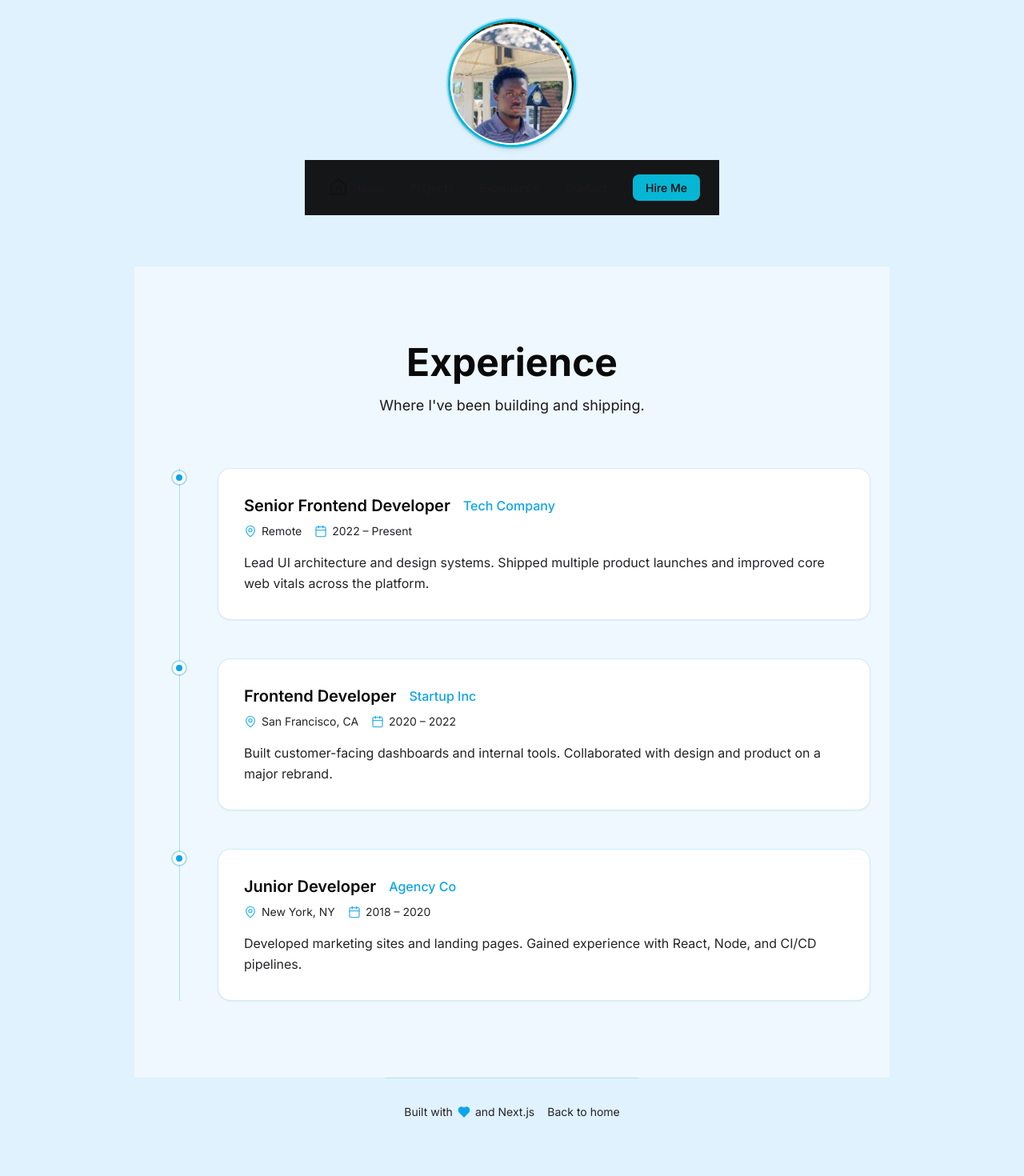
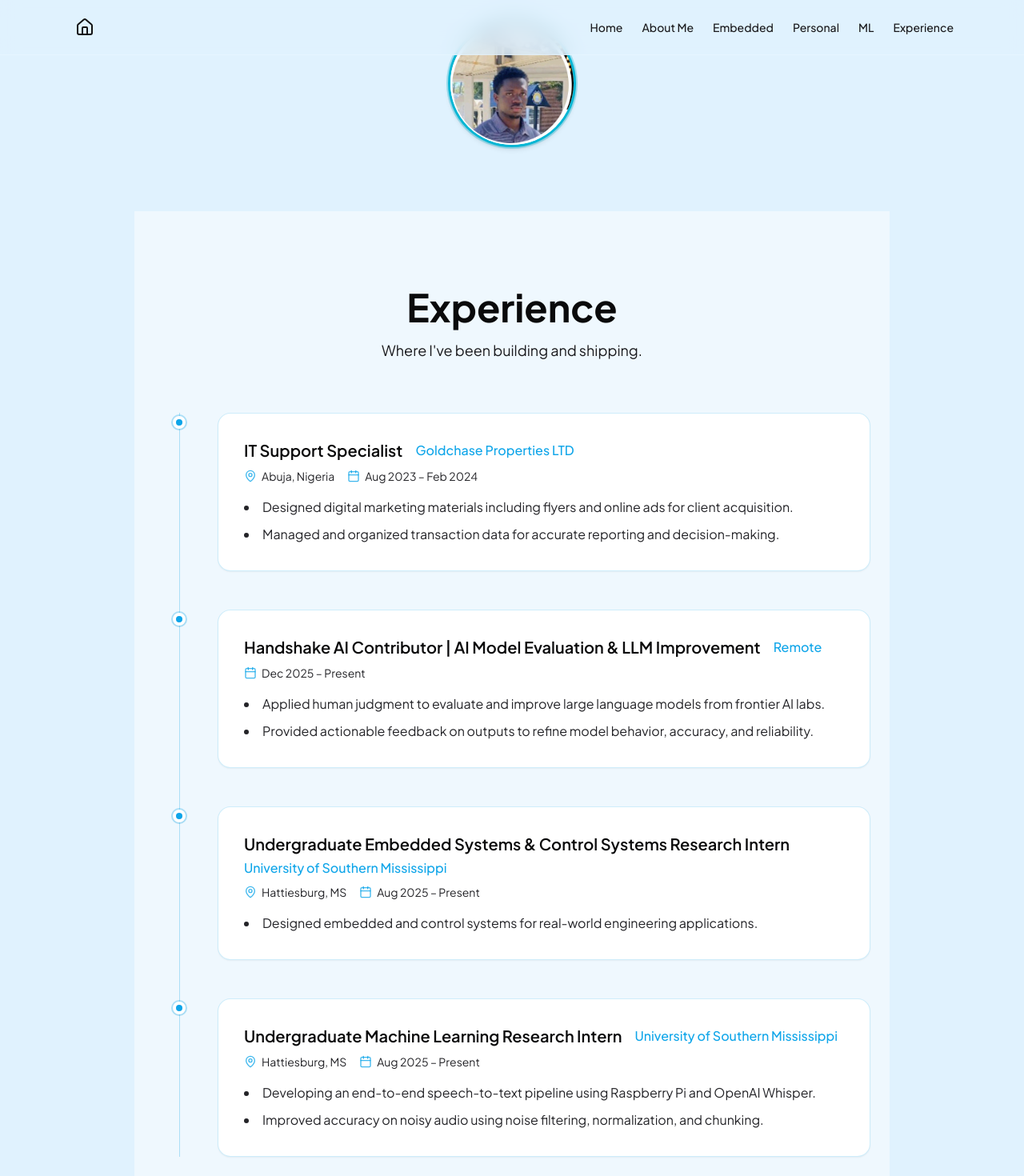
Before and after one commit to Tobechukwu-Ikenwe/Portfolio-website, a Next.js app: page /experience in a window 1280 px wide. Shown: the top 1470 px of the page at 80% size. Before the commit the page ends 1432 px from the top, so only its background shows below. Built offline with nearby package versions, Linux system fonts and the light colour scheme.

Commit message:
Use Plus Jakarta Sans font for unique, readable typography

```diff
--- a/app/layout.js
+++ b/app/layout.js
@@ -1,18 +1,26 @@
-import { Inter } from 'next/font/google'
+import { Plus_Jakarta_Sans } from 'next/font/google'
 import ProfileImage from '@/components/ProfileImage'
 import './globals.css'
 
-const inter = Inter({ subsets: ['latin'], variable: '--font-sans' })
+const plusJakarta = Plus_Jakarta_Sans({
+  subsets: ['latin'],
+  variable: '--font-sans',
+  display: 'swap',
+  weight: ['400', '500', '600', '700'],
+})
 
 export const metadata = {
   title: 'Tobechukwu Ikenwe | Portfolio',
   description: 'Portfolio of Tobechukwu Ikenwe — projects, experience, and contact.',
+  icons: {
+    icon: '/favicon.png',
+  },
 }
 
 export default function RootLayout({ children }) {
   return (
     <html lang="en">
-      <body className={`${inter.variable} font-sans min-h-screen bg-bg-page antialiased`}>
+      <body className={`${plusJakarta.variable} font-sans min-h-screen bg-bg-page antialiased`}>
         <div className="flex flex-col items-center w-full min-h-screen">
           <ProfileImage />
           {children}
--- a/app/page.js
+++ b/app/page.js
@@ -1,15 +1,97 @@
 import Nav from '@/components/Nav'
 import Hero from '@/components/Hero'
+import ProjectSection from '@/components/ProjectSection'
+import Experience from '@/components/Experience'
+import Contact from '@/components/Contact'
 import Footer from '@/components/Footer'
+
+const embeddedProjects = [
+  {
+    title: 'Embedded Control System A',
+    description: 'Real-time control system for industrial automation with sensor feedback and actuation.',
+    tags: ['C', 'Embedded', 'RTOS'],
+    image: 'https://placehold.co/600x400/e0f2fe/0ea5e9?text=Embedded+1',
+    link: 'https://github.com',
+  },
+  {
+    title: 'Motor Control & Drives',
+    description: 'Design and tuning of motor control loops for precision motion applications.',
+    tags: ['Control Systems', 'MATLAB', 'Simulink'],
+    image: 'https://placehold.co/600x400/e0f2fe/0284c7?text=Embedded+2',
+    link: 'https://github.com',
+  },
+  {
+    title: 'Sensor Fusion Pipeline',
+    description: 'Multi-sensor data fusion for state estimation in embedded platforms.',
+    tags: ['Embedded', 'Signal Processing', 'C++'],
+    image: 'https://placehold.co/600x400/e0f2fe/06b6d4?text=Embedded+3',
+    link: 'https://github.com',
+  },
+]
+
+const personalProjects = [
+  {
+    title: 'Portfolio Site',
+    description: 'Personal portfolio built with Next.js, Tailwind, and modern tooling.',
+    tags: ['Next.js', 'Tailwind', 'Vercel'],
+    image: 'https://placehold.co/600x400/e0f2fe/0ea5e9?text=Personal+1',
+    link: 'https://github.com',
+  },
+  {
+    title: 'CLI Tool',
+    description: 'Command-line utility for local development and automation workflows.',
+    tags: ['Node.js', 'TypeScript', 'CLI'],
+    image: 'https://placehold.co/600x400/e0f2fe/0891b2?text=Personal+2',
+    link: 'https://github.com',
+  },
+  {
+    title: 'Side Project',
+    description: 'Full-stack side project with auth, API, and responsive UI.',
+    tags: ['React', 'API', 'PostgreSQL'],
+    image: 'https://placehold.co/600x400/e0f2fe/06b6d4?text=Personal+3',
+    link: 'https://github.com',
+  },
+]
+
+const mlProjects = [
+  {
+    title: 'Speech-to-Text Pipeline',
+    description: 'End-to-end pipeline on Raspberry Pi using OpenAI Whisper; noise filtering and chunking for better accuracy on noisy audio.',
+    tags: ['Python', 'Whisper', 'Raspberry Pi'],
+    image: 'https://placehold.co/600x400/e0f2fe/7c3aed?text=ML+Project',
+    link: 'https://github.com',
+  },
+]
 
 export default function Home() {
   return (
     <>
       <Nav />
-      <main>
+      <main className="pt-0">
         <Hero />
+        <About />
+        <ProjectSection
+          id="embedded-projects"
+          title="Embedded / Control Systems Research Projects"
+          subtitle="Research and applied projects in embedded and control systems."
+          projects={embeddedProjects}
+        />
+        <ProjectSection
+          id="personal-projects"
+          title="Personal Projects"
+          subtitle="Side projects and tools built for learning and productivity."
+          projects={personalProjects}
+        />
+        <ProjectSection
+          id="ml-projects"
+          title="Machine Learning Projects"
+          subtitle="ML and speech/audio pipelines."
+          projects={mlProjects}
+        />
+        <Experience />
+        <Contact />
+        <Footer />
       </main>
-      <Footer />
     </>
   )
 }
--- /dev/null
+++ b/components/About.jsx
@@ -0,0 +1,14 @@
+'use client'
+
+export default function About() {
+  return (
+    <section id="about" className="py-24 px-6 scroll-mt-20">
+      <div className="max-w-3xl mx-auto">
+        <h2 className="text-3xl sm:text-4xl font-bold text-surface-900 mb-8 text-center">About Me</h2>
+        <p className="text-surface-700 text-lg leading-relaxed">
+          I am passionate about problem-solving and finding the most efficient, elegant solutions rather than just any solution. I am particularly fascinated by the development of AI and how it can be leveraged to make the world a better place. I enjoy exploring systems at a low level to understand how they work internally and thrive on learning deeply enough that I can teach others, because teaching strengthens my own understanding. Helping people and sharing knowledge is one of my core motivations, and I strive to combine curiosity, technical skill, and empathy in everything I do.
+        </p>
+      </div>
+    </section>
+  )
+}
--- a/components/Contact.jsx
+++ b/components/Contact.jsx
@@ -15,7 +15,7 @@ export default function Contact() {
   }
 
   return (
-    <section id="contact" className="py-24 px-6">
+    <section id="contact" className="py-24 px-6 scroll-mt-20">
       <div className="max-w-2xl mx-auto">
         <div className="text-center mb-12">
           <h2 className="text-4xl sm:text-5xl font-bold text-surface-900 mb-4">Get in Touch</h2>
--- a/components/Experience.jsx
+++ b/components/Experience.jsx
@@ -4,31 +4,49 @@ import { MapPin, Calendar } from 'lucide-react'
 
 const timeline = [
   {
-    role: 'Senior Frontend Developer',
-    company: 'Tech Company',
-    location: 'Remote',
-    period: '2022 – Present',
-    description: 'Lead UI architecture and design systems. Shipped multiple product launches and improved core web vitals across the platform.',
+    role: 'IT Support Specialist',
+    company: 'Goldchase Properties LTD',
+    location: 'Abuja, Nigeria',
+    period: 'Aug 2023 – Feb 2024',
+    items: [
+      'Designed digital marketing materials including flyers and online ads for client acquisition.',
+      'Managed and organized transaction data for accurate reporting and decision-making.',
+    ],
   },
   {
-    role: 'Frontend Developer',
-    company: 'Startup Inc',
-    location: 'San Francisco, CA',
-    period: '2020 – 2022',
-    description: 'Built customer-facing dashboards and internal tools. Collaborated with design and product on a major rebrand.',
+    role: 'Handshake AI Contributor | AI Model Evaluation & LLM Improvement',
+    company: 'Remote',
+    location: '',
+    period: 'Dec 2025 – Present',
+    items: [
+      'Applied human judgment to evaluate and improve large language models from frontier AI labs.',
+      'Provided actionable feedback on outputs to refine model behavior, accuracy, and reliability.',
+    ],
   },
   {
-    role: 'Junior Developer',
-    company: 'Agency Co',
-    location: 'New York, NY',
-    period: '2018 – 2020',
-    description: 'Developed marketing sites and landing pages. Gained experience with React, Node, and CI/CD pipelines.',
+    role: 'Undergraduate Embedded Systems & Control Systems Research Intern',
+    company: 'University of Southern Mississippi',
+    location: 'Hattiesburg, MS',
+    period: 'Aug 2025 – Present',
+    items: [
+      'Designed embedded and control systems for real-world engineering applications.',
+    ],
+  },
+  {
+    role: 'Undergraduate Machine Learning Research Intern',
+    company: 'University of Southern Mississippi',
+    location: 'Hattiesburg, MS',
+    period: 'Aug 2025 – Present',
+    items: [
+      'Developing an end-to-end speech-to-text pipeline using Raspberry Pi and OpenAI Whisper.',
+      'Improved accuracy on noisy audio using noise filtering, normalization, and chunking.',
+    ],
   },
 ]
 
 export default function Experience() {
   return (
-    <section id="experience" className="py-24 px-6 bg-white/50">
+    <section id="experience" className="py-24 px-6 bg-white/50 scroll-mt-20">
       <div className="max-w-4xl mx-auto">
         <div className="text-center mb-16">
           <h2 className="text-4xl sm:text-5xl font-bold text-surface-900 mb-4">Experience</h2>
@@ -38,13 +56,11 @@ export default function Experience() {
         </div>
 
         <div className="relative">
-          {/* Vertical line */}
           <div className="absolute left-6 sm:left-8 top-0 bottom-0 w-px bg-primary/30" />
 
           <div className="space-y-12">
-            {timeline.map((item, i) => (
+            {timeline.map((item) => (
               <div key={item.role + item.company} className="relative pl-16 sm:pl-20">
-                {/* Dot */}
                 <div className="absolute left-4 sm:left-6 top-1 w-4 h-4 rounded-full bg-primary border-4 border-white ring-2 ring-primary/30 shadow-sm" />
 
                 <div className="rounded-2xl bg-white border border-primary/20 p-6 sm:p-8 hover:border-primary/40 transition-colors duration-300 shadow-sm">
@@ -53,16 +69,22 @@ export default function Experience() {
                     <span className="text-primary font-medium">{item.company}</span>
                   </div>
                   <div className="flex flex-wrap gap-4 text-surface-600 text-sm mb-4">
-                    <span className="inline-flex items-center gap-1.5">
-                      <MapPin className="w-4 h-4 text-primary/80" />
-                      {item.location}
-                    </span>
+                    {item.location && (
+                      <span className="inline-flex items-center gap-1.5">
+                        <MapPin className="w-4 h-4 text-primary/80" />
+                        {item.location}
+                      </span>
+                    )}
                     <span className="inline-flex items-center gap-1.5">
                       <Calendar className="w-4 h-4 text-primary/80" />
                       {item.period}
                     </span>
                   </div>
-                  <p className="text-surface-600 leading-relaxed">{item.description}</p>
+                  <ul className="text-surface-600 leading-relaxed list-disc list-inside space-y-2">
+                    {item.items.map((bullet, i) => (
+                      <li key={i}>{bullet}</li>
+                    ))}
+                  </ul>
                 </div>
               </div>
             ))}
--- a/components/Footer.jsx
+++ b/components/Footer.jsx
@@ -1,18 +1,15 @@
 'use client'
 
 import Link from 'next/link'
-import { Heart } from 'lucide-react'
 
 export default function Footer() {
   return (
     <footer className="py-8 px-6 border-t border-primary/20">
       <div className="max-w-6xl mx-auto flex flex-col sm:flex-row items-center justify-between gap-4">
-        <p className="text-surface-600 text-sm flex items-center gap-1.5">
-          Built with <Heart className="w-4 h-4 text-primary fill-primary" /> and Next.js
-        </p>
+        <p className="text-surface-600 text-sm">All rights reserved.</p>
         <div className="flex gap-6">
-          <Link href="/" className="text-surface-600 hover:text-primary text-sm transition-colors">
-            Back to home
+          <Link href="#hero" className="text-surface-600 hover:text-primary text-sm transition-colors">
+            Back to top
           </Link>
         </div>
       </div>
--- a/components/Hero.jsx
+++ b/components/Hero.jsx
@@ -1,11 +1,11 @@
 'use client'
 
-import { ArrowRight, Sparkles } from 'lucide-react'
+import { ArrowRight } from 'lucide-react'
 import Link from 'next/link'
 
 export default function Hero() {
   return (
-    <section id="hero" className="relative min-h-screen flex items-center justify-center overflow-hidden">
+    <section id="hero" className="relative min-h-screen flex items-center justify-center overflow-hidden pt-16">
       {/* Subtle gradient orbs */}
       <div className="absolute inset-0 overflow-hidden pointer-events-none">
         <div className="absolute top-1/4 left-1/4 w-96 h-96 bg-primary/10 rounded-full blur-3xl" />
@@ -14,17 +14,12 @@ export default function Hero() {
       </div>
 
       <div className="relative z-10 max-w-4xl mx-auto px-6 text-center">
-        <div className="inline-flex items-center gap-2 px-4 py-2 rounded-full bg-white/80 border border-primary/30 text-surface-800 text-sm mb-8 animate-fade-in">
-          <Sparkles className="w-4 h-4 text-primary" />
-          <span>Available for new projects</span>
-        </div>
-
         <h1 className="text-5xl sm:text-6xl md:text-7xl font-bold tracking-tight text-surface-900 mb-6 animate-slide-up" style={{ animationDelay: '0.1s' }}>
           <span className="text-surface-700">
             Hi, I&apos;m
           </span>
           <br />
-          <span className="text-primary">Tobechukwu Ikenwe</span>
+          <span className="text-primary">Tobe</span>
         </h1>
 
         <p className="text-lg sm:text-xl text-surface-700 max-w-2xl mx-auto mb-10 animate-slide-up" style={{ animationDelay: '0.2s' }}>
@@ -33,14 +28,14 @@ export default function Hero() {
 
         <div className="flex flex-col sm:flex-row gap-4 justify-center animate-slide-up" style={{ animationDelay: '0.3s' }}>
           <Link
-            href="/contact"
+            href="#contact"
             className="inline-flex items-center justify-center gap-2 px-8 py-4 rounded-xl bg-secondary hover:bg-secondary-light text-white font-semibold transition-all duration-200 hover:scale-[1.02] hover:shadow-lg hover:shadow-secondary/25"
           >
             Hire Me
             <ArrowRight className="w-5 h-5" />
           </Link>
           <Link
-            href="/projects"
+            href="#embedded-projects"
             className="inline-flex items-center justify-center gap-2 px-8 py-4 rounded-xl bg-white hover:bg-white/90 text-surface-800 font-medium border border-primary/30 transition-all duration-200 shadow-sm"
           >
             View Work
--- a/components/Nav.jsx
+++ b/components/Nav.jsx
@@ -5,23 +5,25 @@ import Link from 'next/link'
 import { Menu, X, Home } from 'lucide-react'
 
 const links = [
-  { href: '/', label: 'Home' },
-  { href: '/projects', label: 'Projects' },
-  { href: '/experience', label: 'Experience' },
-  { href: '/contact', label: 'Contact' },
+  { href: '#hero', label: 'Home' },
+  { href: '#about', label: 'About Me' },
+  { href: '#embedded-projects', label: 'Embedded' },
+  { href: '#personal-projects', label: 'Personal' },
+  { href: '#ml-projects', label: 'ML' },
+  { href: '#experience', label: 'Experience' },
 ]
 
 export default function Nav() {
   const [open, setOpen] = useState(false)
 
   return (
-    <header className="sticky top-0 left-0 right-0 z-50 border-b border-surface-700/50 bg-surface-900/95 backdrop-blur-xl">
+    <header className="fixed top-0 left-0 right-0 z-50 border-b border-white/20 bg-bg-page/80 backdrop-blur-md">
       <nav className="max-w-6xl mx-auto px-6 py-4 flex items-center justify-between">
-        <Link href="/" className="p-1.5 text-surface-800 hover:text-primary transition-colors rounded-lg" aria-label="Home">
+        <Link href="#hero" className="p-1.5 text-surface-800 hover:text-primary transition-colors rounded-lg" aria-label="Home">
           <Home className="w-6 h-6" />
         </Link>
 
-        <ul className="hidden md:flex items-center gap-8">
+        <ul className="hidden md:flex items-center gap-6">
           {links.map(({ href, label }) => (
             <li key={href}>
               <Link
@@ -32,14 +34,6 @@ export default function Nav() {
               </Link>
             </li>
           ))}
-          <li>
-            <Link
-              href="/contact"
-              className="px-4 py-2 rounded-lg bg-secondary text-surface-900 font-medium hover:bg-secondary-light transition-colors text-sm"
-            >
-              Hire Me
-            </Link>
-          </li>
         </ul>
 
         <button
@@ -53,28 +47,19 @@ export default function Nav() {
       </nav>
 
       {open && (
-        <div className="md:hidden border-t border-surface-700 bg-surface-900/95 backdrop-blur-xl px-6 py-4">
+        <div className="md:hidden border-t border-primary/20 bg-bg-page/95 backdrop-blur-xl px-6 py-4">
           <ul className="flex flex-col gap-4">
             {links.map(({ href, label }) => (
               <li key={href}>
                 <Link
                   href={href}
                   onClick={() => setOpen(false)}
-                  className="block text-zinc-400 hover:text-white transition-colors font-medium"
+                  className="block text-surface-700 hover:text-primary transition-colors font-medium"
                 >
                   {label}
                 </Link>
               </li>
             ))}
-            <li>
-              <Link
-                href="/contact"
-                onClick={() => setOpen(false)}
-                className="block w-full text-center py-3 rounded-lg bg-secondary text-white font-medium"
-              >
-                Hire Me
-              </Link>
-            </li>
           </ul>
         </div>
       )}
--- /dev/null
+++ b/components/ProjectSection.jsx
@@ -0,0 +1,59 @@
+'use client'
+
+import Image from 'next/image'
+import { ExternalLink } from 'lucide-react'
+
+function ProjectCard({ title, description, tags, image, link }) {
+  return (
+    <article className="group relative rounded-2xl bg-white border border-primary/20 overflow-hidden hover:border-primary/40 transition-all duration-300 hover:shadow-xl hover:shadow-primary/10 shadow-sm">
+      <a href={link} target="_blank" rel="noopener noreferrer" className="block">
+        <div className="aspect-video relative overflow-hidden bg-surface-700">
+          <Image
+            src={image}
+            alt={title}
+            fill
+            sizes="(max-width: 768px) 100vw, (max-width: 1200px) 50vw, 33vw"
+            className="object-cover transition-transform duration-500 group-hover:scale-105"
+          />
+        </div>
+        <div className="p-6">
+          <div className="flex items-center gap-2">
+            <h3 className="text-xl font-semibold text-surface-900 group-hover:text-primary transition-colors">
+              {title}
+            </h3>
+            <ExternalLink className="w-4 h-4 text-primary flex-shrink-0" />
+          </div>
+          <p className="text-surface-600 text-sm mt-2 mb-4">{description}</p>
+          <div className="flex flex-wrap gap-2">
+            {tags.map((tag) => (
+              <span
+                key={tag}
+                className="px-3 py-1 rounded-full bg-primary/10 text-primary text-xs font-medium"
+              >
+                {tag}
+              </span>
+            ))}
+          </div>
+        </div>
+      </a>
+    </article>
+  )
+}
+
+export default function ProjectSection({ id, title, subtitle, projects }) {
+  return (
+    <section id={id} className="py-24 px-6 scroll-mt-20">
+      <div className="max-w-6xl mx-auto">
+        <div className="text-center mb-12">
+          <h2 className="text-3xl sm:text-4xl font-bold text-surface-900 mb-2">{title}</h2>
+          {subtitle && <p className="text-surface-700 text-lg max-w-2xl mx-auto">{subtitle}</p>}
+        </div>
+        <div className={`grid grid-cols-1 gap-8 ${projects.length === 1 ? 'max-w-md mx-auto' : 'md:grid-cols-2 lg:grid-cols-3'}`}>
+          {projects.map((project) => (
+            <ProjectCard key={project.title} {...project} />
+          ))}
+        </div>
+      </div>
+    </section>
+  )
+}
```
Also changed, not shown: public/favicon.png (added).
